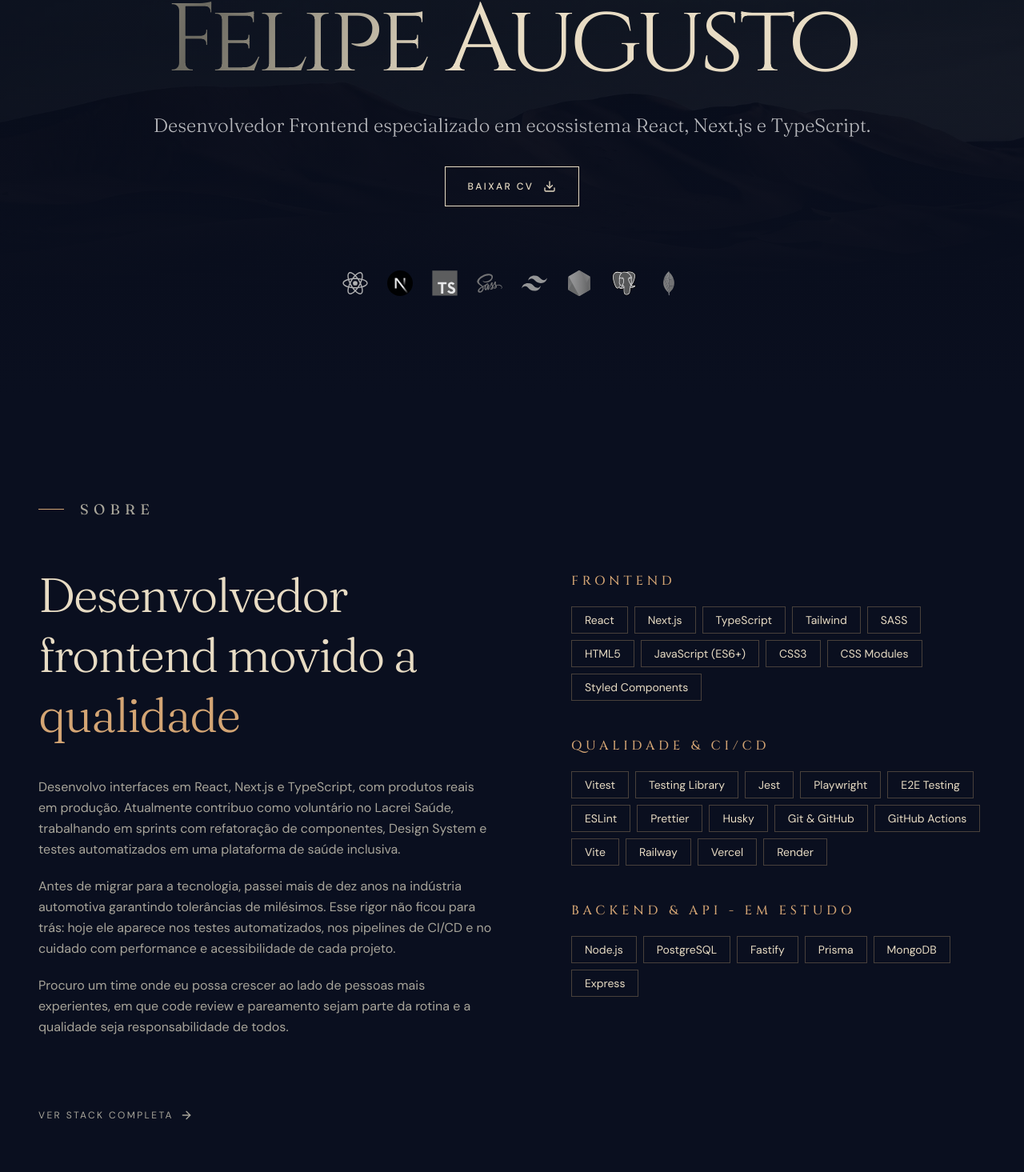
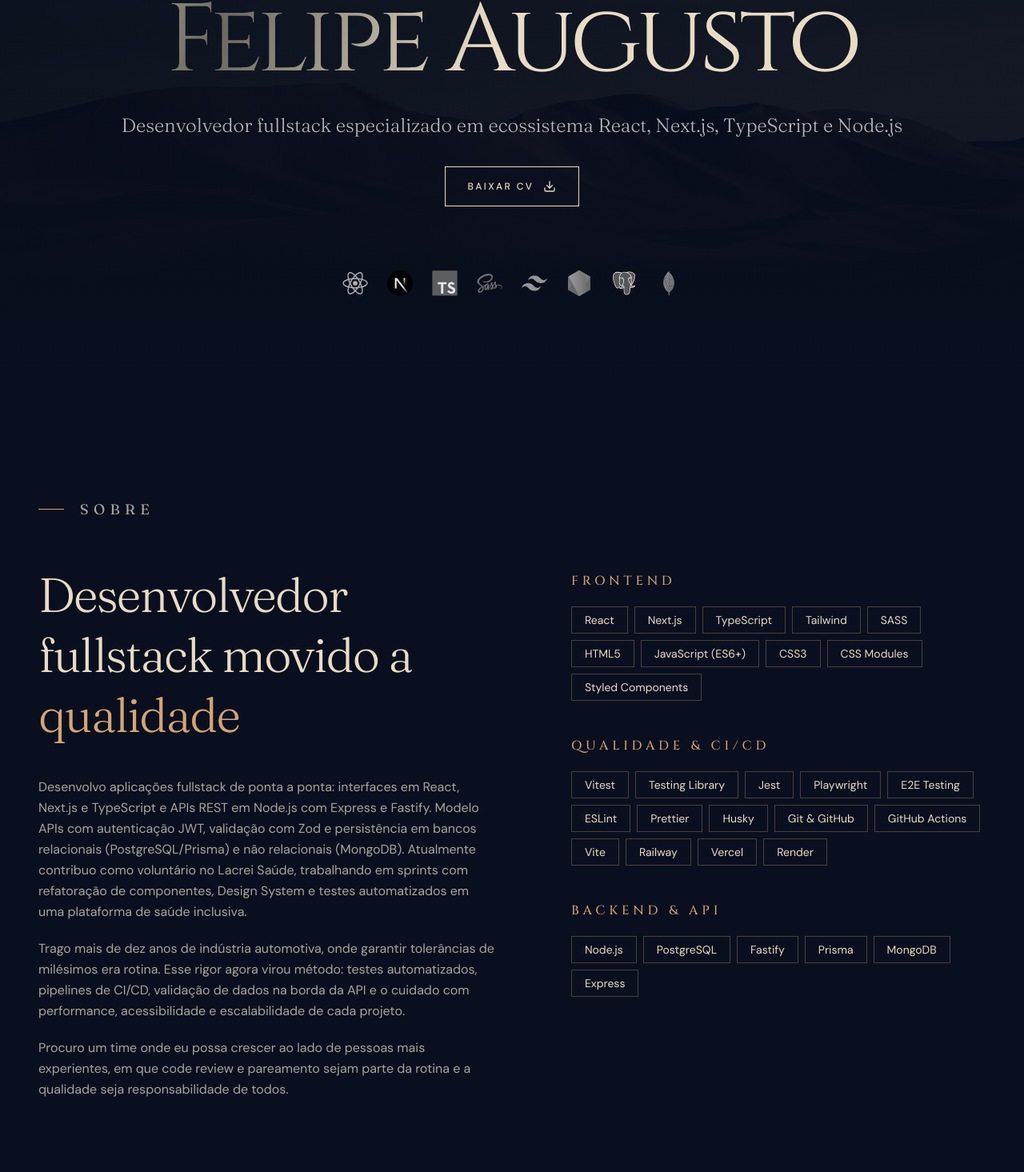
Before and after one commit to felipedev90/portfolio-felipeaugusto, a Next.js app: page / in a window 1280 px wide. Shown: the part 305-1770 px from the top of the page at 80% size. Built offline with nearby package versions, Linux system fonts and the light colour scheme; no server answers.

Commit message:
feat(update): update portfolio content and update cv

```diff
--- a/src/components/sections/Contact.tsx
+++ b/src/components/sections/Contact.tsx
@@ -100,8 +100,8 @@ export function Contact() {
 
           {/* Botão de CV */}
           <Button
-            href="/felipe_augusto_frontend_cv.pdf"
-            download="felipe-augusto-frontend-cv.pdf"
+            href="/felipe_augusto_fullstack_cv.pdf"
+            download="felipe-augusto-fullstack-cv.pdf"
             trailingIcon={ArrowRight}
             variant="primary"
             className="md:w-full justify-center "
--- a/src/components/sections/Hero.tsx
+++ b/src/components/sections/Hero.tsx
@@ -48,8 +48,8 @@ export function Hero() {
           {HERO.tagline}
         </p>
         <Button
-          href="/felipe_augusto_frontend_cv.pdf"
-          download="felipe-augusto-frontend-cv.pdf"
+          href="/felipe_augusto_fullstack_cv.pdf"
+          download="felipe-augusto-fullstack-cv.pdf"
           trailingIcon={Download}
           variant="primary"
         >
--- a/src/data/about.ts
+++ b/src/data/about.ts
@@ -1,11 +1,11 @@
 import type { AboutContent } from '@/types/about'
 
 export const ABOUT: AboutContent = {
-  title: 'Desenvolvedor frontend movido a',
+  title: 'Desenvolvedor fullstack movido a',
   titleHighlight: 'qualidade',
   paragraphs: [
-    'Desenvolvo interfaces em React, Next.js e TypeScript, com produtos reais em produção. Atualmente contribuo como voluntário no Lacrei Saúde, trabalhando em sprints com refatoração de componentes, Design System e testes automatizados em uma plataforma de saúde inclusiva.',
-    'Antes de migrar para a tecnologia, passei mais de dez anos na indústria automotiva garantindo tolerâncias de milésimos. Esse rigor não ficou para trás: hoje ele aparece nos testes automatizados, nos pipelines de CI/CD e no cuidado com performance e acessibilidade de cada projeto.',
+    'Desenvolvo aplicações fullstack de ponta a ponta: interfaces em React, Next.js e TypeScript e APIs REST em Node.js com Express e Fastify. Modelo APIs com autenticação JWT, validação com Zod e persistência em bancos relacionais (PostgreSQL/Prisma) e não relacionais (MongoDB). Atualmente contribuo como voluntário no Lacrei Saúde, trabalhando em sprints com refatoração de componentes, Design System e testes automatizados em uma plataforma de saúde inclusiva.',
+    'Trago mais de dez anos de indústria automotiva, onde garantir tolerâncias de milésimos era rotina. Esse rigor agora virou método: testes automatizados, pipelines de CI/CD, validação de dados na borda da API e o cuidado com performance, acessibilidade e escalabilidade de cada projeto.',
     'Procuro um time onde eu possa crescer ao lado de pessoas mais experientes, em que code review e pareamento sejam parte da rotina e a qualidade seja responsabilidade de todos.',
   ],
 } as const satisfies AboutContent
--- a/src/data/hero.ts
+++ b/src/data/hero.ts
@@ -3,6 +3,7 @@ import type { HeroContent } from '@/types/hero'
 export const HERO: HeroContent = {
   firstName: 'Felipe',
   lastName: 'Augusto',
-  tagline: 'Desenvolvedor Frontend especializado em ecossistema React, Next.js e TypeScript.',
+  tagline:
+    'Desenvolvedor fullstack especializado em ecossistema React, Next.js, TypeScript e Node.js',
   availability: false,
 }
--- a/src/data/skills.ts
+++ b/src/data/skills.ts
@@ -36,7 +36,7 @@ export const SKILL_CATEGORIES: readonly SkillCategory[] = [
     ],
   },
   {
-    title: 'Backend & API - Em estudo',
+    title: 'Backend & API',
     items: ['Node.js', 'PostgreSQL', 'Fastify', 'Prisma', 'MongoDB', 'Express'],
   },
 ] as const satisfies readonly SkillCategory[]
--- a/src/data/stack.ts
+++ b/src/data/stack.ts
@@ -89,7 +89,7 @@ export const STACKS_PAGE_DATA: TechCategory[] = [
     ],
   },
   {
-    title: 'Em estudo - Backend & API',
+    title: 'Backend & API',
     stacks: [
       TECH_DICT.node,
       TECH_DICT.fastify,
```
Also changed, not shown: 2 other files (tests, documents, lock files or other folders).
